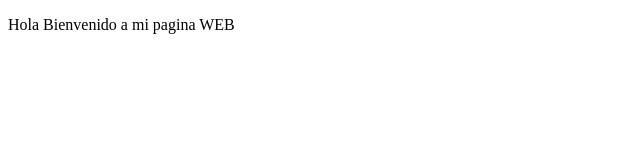
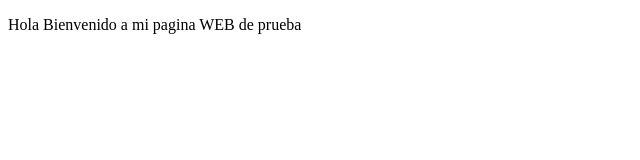
Before and after one commit to iceaahs/Demo, a plain HTML site: page index.html in a window 1280 px wide. Shown: the full height of the page, 0-640 px from the left. Drawn offline with Linux system fonts and the light colour scheme.

Commit message:
Hello World

```diff
--- a/index.html
+++ b/index.html
@@ -8,7 +8,7 @@
 </head>
 <body>
     <p>
-        Hola Bienvenido a mi pagina WEB
+        Hola Bienvenido a mi pagina WEB de prueba
     </p>
 </body>
 </html>
```
